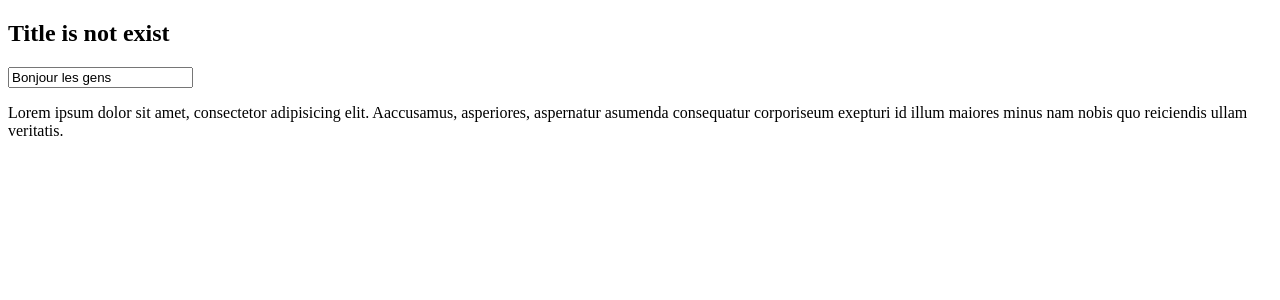
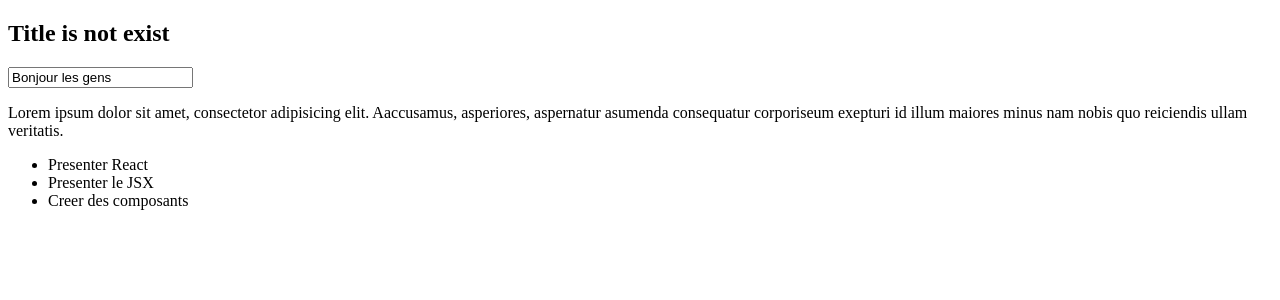
Before and after one commit to noelfoka/new_react_graficart, a React (Vite) app: page / in a window 1280 px wide. Shown: the top 300 px of the page. Built offline with nearby package versions, Linux system fonts and the light colour scheme.

Commit message:
map all todos

```diff
--- a/src/App.jsx
+++ b/src/App.jsx
@@ -24,6 +24,9 @@ function App() {
       <p>
         Lorem ipsum dolor sit amet, consectetor adipisicing elit. Aaccusamus, asperiores, aspernatur asumenda consequatur corporiseum exepturi id illum maiores minus nam nobis quo reiciendis ullam veritatis.
       </p>
+      <ul>
+        {todos.map((todo) => (<li key={todo}>{todo}</li>))}
+      </ul>
     </>
   )
 }
```
